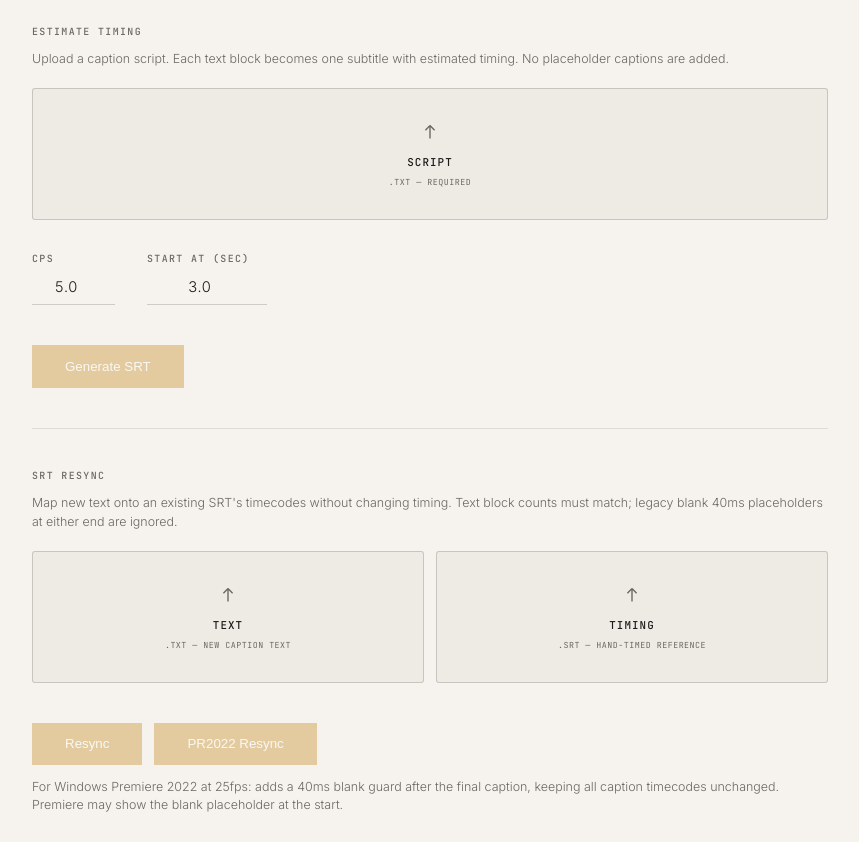
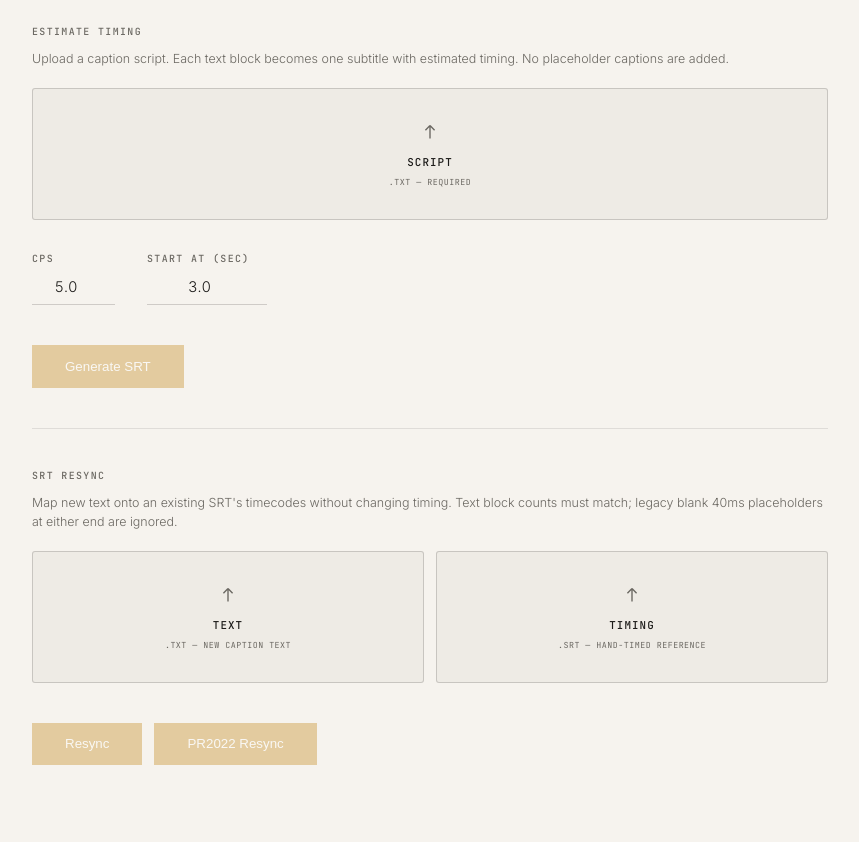
Before and after one commit to businessMatter/shorts_caption, a plain HTML site: page index.html in a window 1280 px wide. Shown: the part 174-1016 px from the top of the page, without its empty margins (210-1069 px from the left). Drawn offline with Linux system fonts and the light colour scheme.

Commit message:
ui: show PR2022 resync help only on hover

```diff
--- a/index.html
+++ b/index.html
@@ -118,9 +118,11 @@
         <div class="section">
           <div class="btn-row">
             <button class="generate-btn" type="submit" name="mode" value="normal" disabled>Resync</button>
-            <button class="generate-btn" type="submit" name="mode" value="pr2022" aria-describedby="pr2022-help" disabled>PR2022 Resync</button>
+            <span class="tooltip-anchor">
+              <button class="generate-btn" type="submit" name="mode" value="pr2022" aria-describedby="pr2022-help" disabled>PR2022 Resync</button>
+              <span class="tooltip" id="pr2022-help" role="tooltip">Fixes the final caption being 1 frame short in Premiere Pro 2022 on Windows.</span>
+            </span>
           </div>
-          <p class="section-desc" id="pr2022-help">For Windows Premiere 2022 at 25fps: adds a 40ms blank guard after the final caption, keeping all caption timecodes unchanged. Premiere may show the blank placeholder at the start.</p>
         </div>
       </form>
     </div>
```
